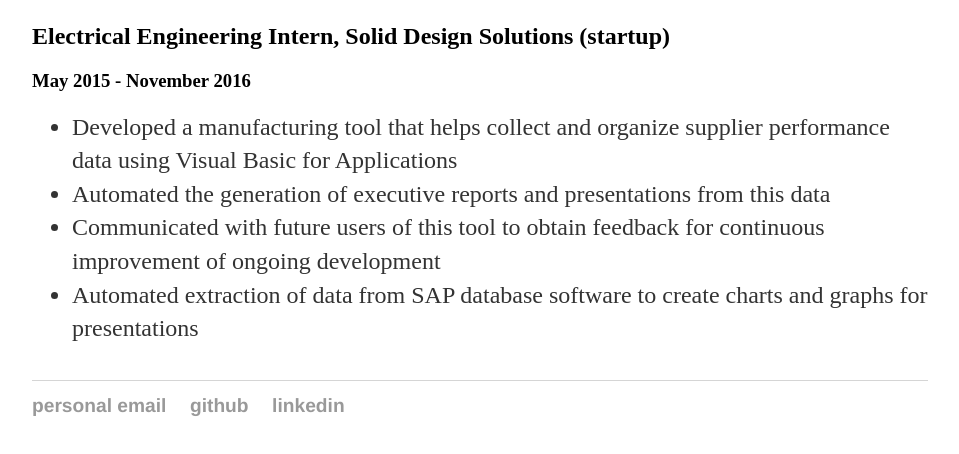
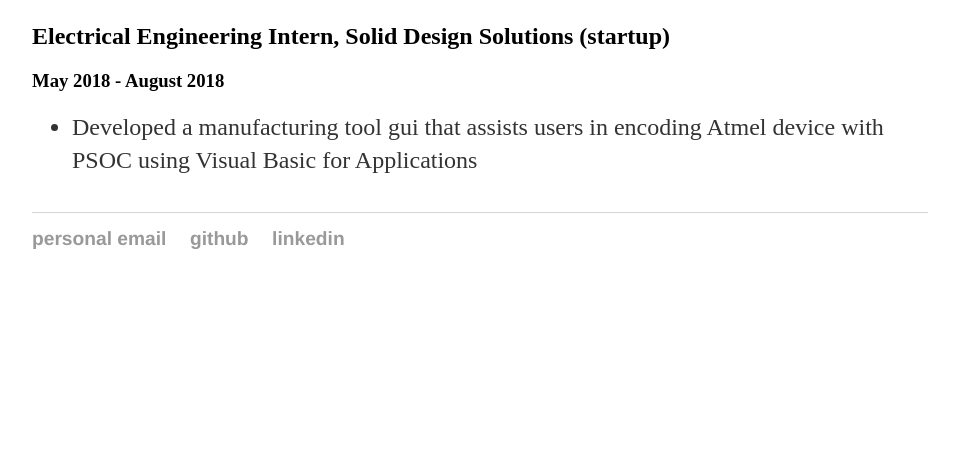
Before and after one commit to nnordling365/nnordling365.github.io, a plain HTML site: page internships.html in a window 1280 px wide. Shown: the part 190-644 px from the top of the page, without its empty margins (160-1119 px from the left). Drawn offline with Linux system fonts and the light colour scheme.

Commit message:
clean rest of blueprint

```diff
--- a/internships.html
+++ b/internships.html
@@ -24,12 +24,14 @@
     		<div class="feed">
 				<h1>Internships</h1>
 				<h2>Electrical Engineering Intern, Solid Design Solutions (startup)</h2>
-				<h3>May 2015 - November 2016</h3>
+				<h3>May 2018 - August 2018</h3>
 				<ul>
-					<li>Developed a manufacturing tool that helps collect and organize supplier performance data using Visual Basic for Applications
+					<li>Developed a manufacturing tool gui that assists users in encoding Atmel device with PSOC using Visual Basic for Applications</li>
+					<!--
 					<li>Automated the generation of executive reports and presentations from this data</li>
 					<li>Communicated with future users of this tool to obtain feedback for continuous improvement of ongoing development</li>
 					<li>Automated extraction of data from SAP database software to create charts and graphs for presentations</li>
+					-->
 				</ul>
 				<br>
     		</div>
```
Also changed, not shown: projects.html (+2 -0 lines).
